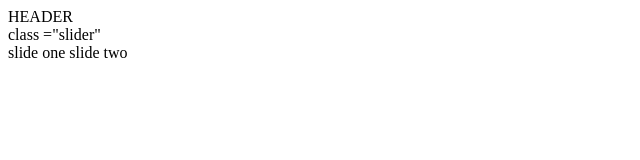
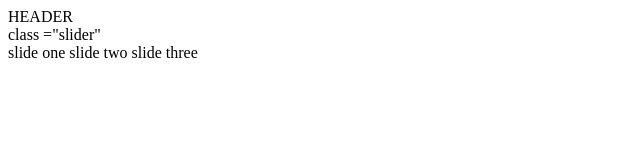
Before and after one commit to hojibit/git-project-one, a plain HTML site: page index.html in a window 1280 px wide. Shown: the full height of the page, 0-640 px from the left. Drawn offline with Linux system fonts and the light colour scheme.

Commit message:
slide3 addet to slide

```diff
--- a/index.html
+++ b/index.html
@@ -11,5 +11,6 @@
     <div>class ="slider"</div>
     <hi>slide one</hi>
     <hi>slide two</hi>
+    <hi>slide three</hi>
     </body>
 </html>
```
